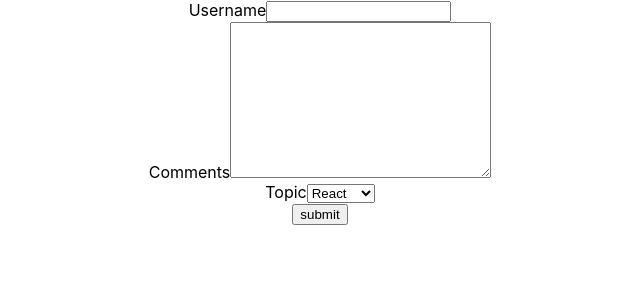
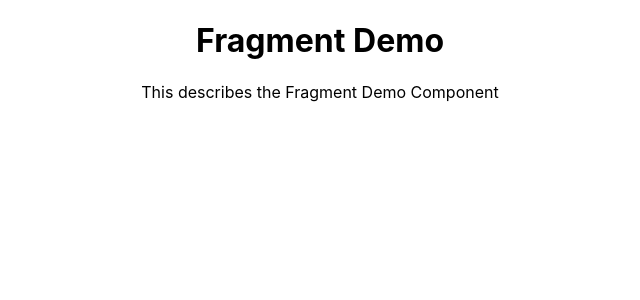
Before and after one commit to jeus0630/React-Codevolution, a React (Create React App) app: page / in a window 1280 px wide. Shown: the top 300 px of the page, without its empty margins (320-960 px from the left). Built offline with nearby package versions, Linux system fonts and the light colour scheme.

Commit message:
refactor : FragmentDemo
Fragments

```diff
--- a/src/App.tsx
+++ b/src/App.tsx
@@ -1,13 +1,11 @@
 import React from 'react';
 import './App.css';
-import Inline from "./components/Inline";
-import Stylesheet from "./components/Stylesheet";
-import Form from "./components/Form";
+import FragmentDemo from "./components/FragmentDemo";
 
 function App() {
     return (
         <div className="App">
-            <Form></Form>
+            <FragmentDemo></FragmentDemo>
         </div>
     );
 }
--- /dev/null
+++ b/src/components/FragmentDemo.tsx
@@ -0,0 +1,20 @@
+import React, {FunctionComponent} from 'react';
+
+interface OwnProps {
+}
+
+type Props = OwnProps;
+
+const FragmentDemo: FunctionComponent<Props> = (props) => {
+
+    return (
+        <>
+            <h1>
+                Fragment Demo
+            </h1>
+            <p>This describes the Fragment Demo Component</p>
+        </>
+    );
+};
+
+export default FragmentDemo;
```
